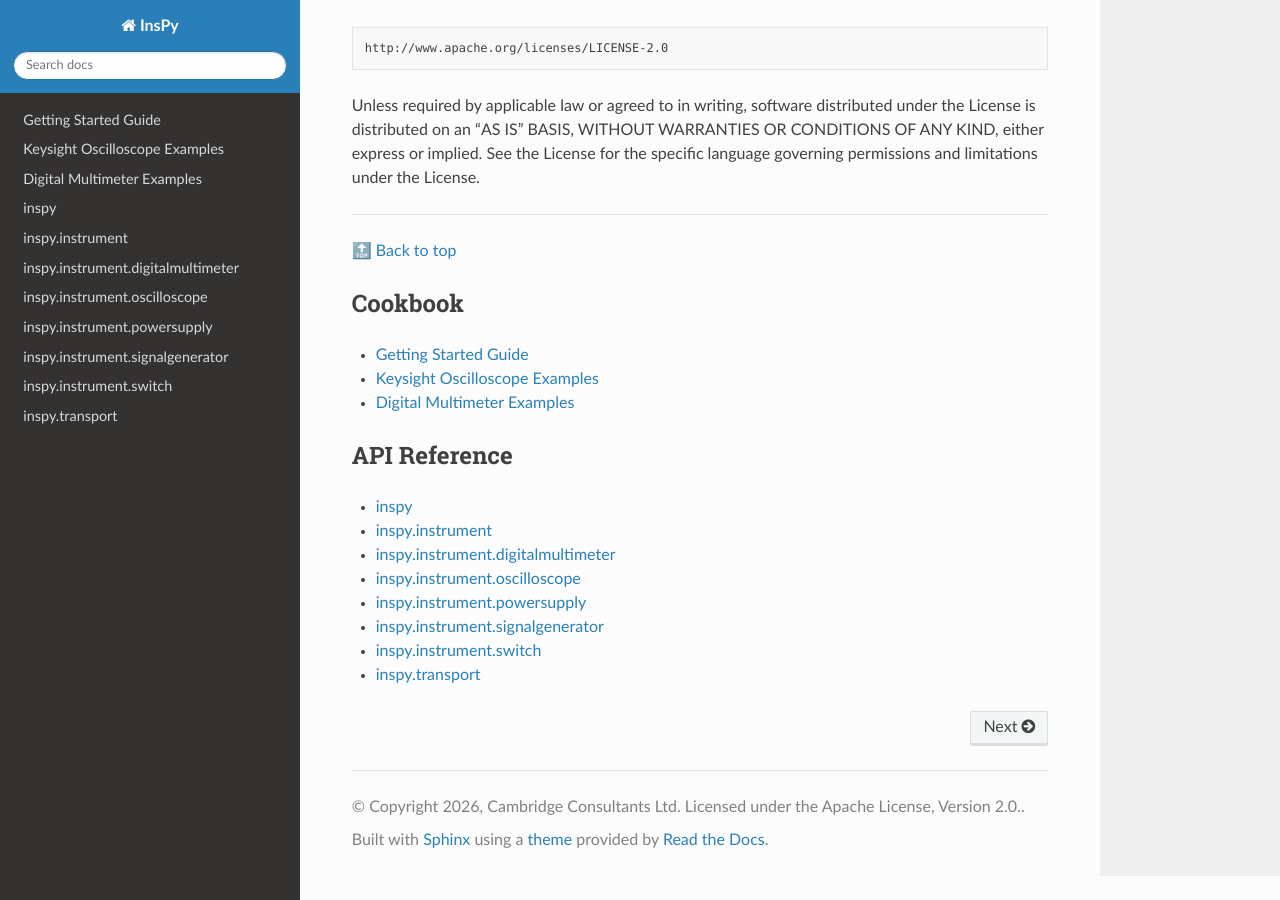
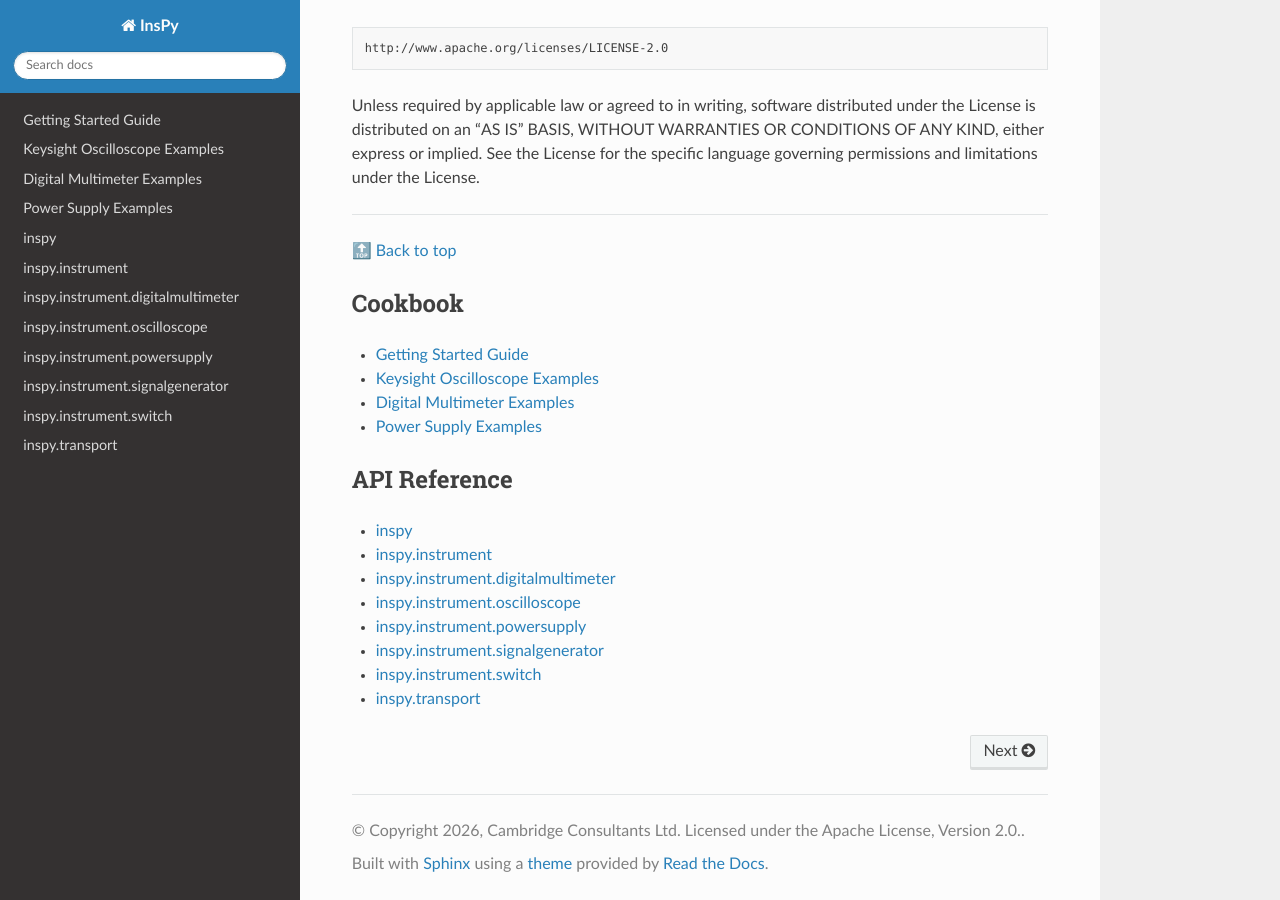
Before and after one commit to cambridgeconsultants/InsPy, a Sphinx documentation site: the page built from docs/index.md, in a window 1280 px wide and 900 px high, scrolled down 4285 px. Built offline with Sphinx 7.4.7 and the Read the Docs theme 3.1.0, drawn with Linux system fonts in a browser that asks for light colours.

Commit message:
Add power supply cookbook page

````diff
--- a/docs/index.md
+++ b/docs/index.md
@@ -8,6 +8,7 @@
 cookbook/getting_started
 cookbook/oscilloscope
 cookbook/digital_multimeter
+cookbook/power_supply
 ```
 
 ## API Reference
````
Also changed, not shown: docs/cookbook/getting_started.ipynb, docs/cookbook/power_supply.ipynb (added).
